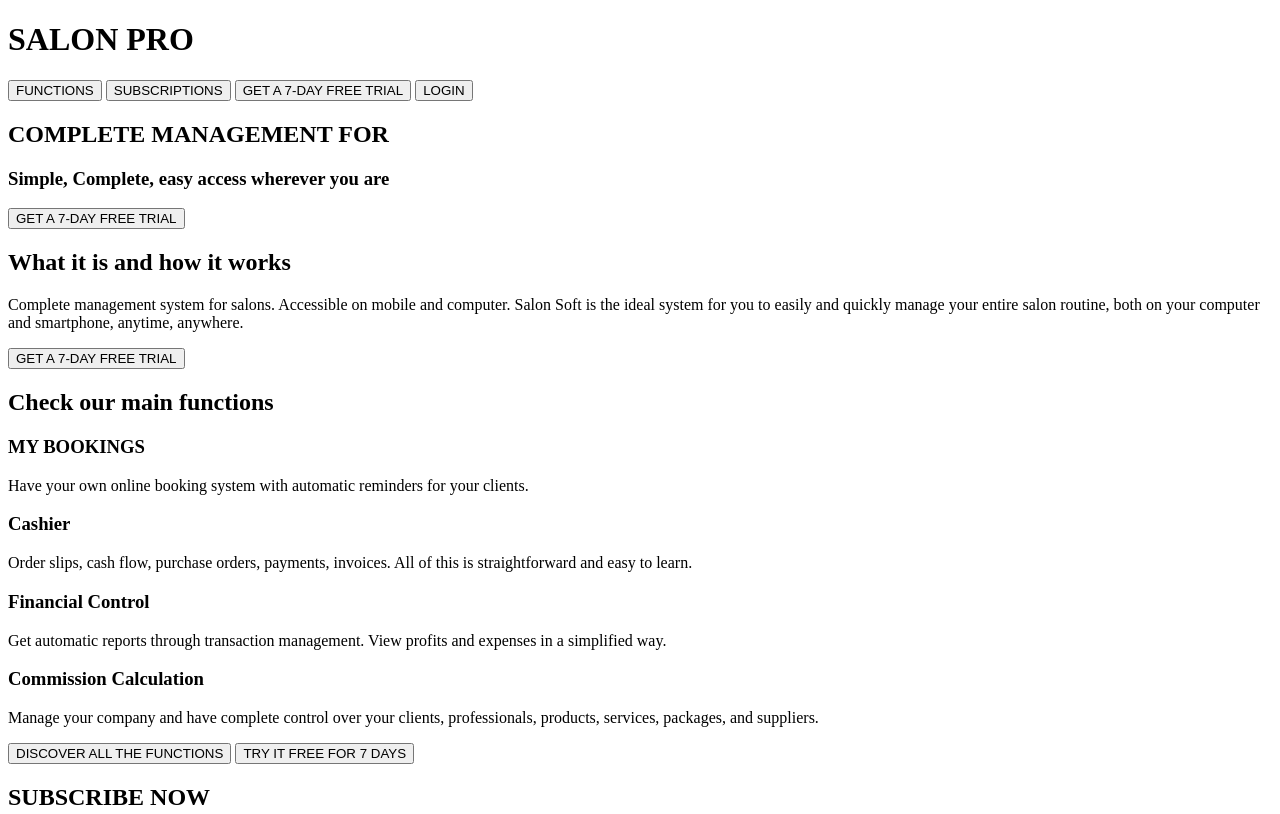
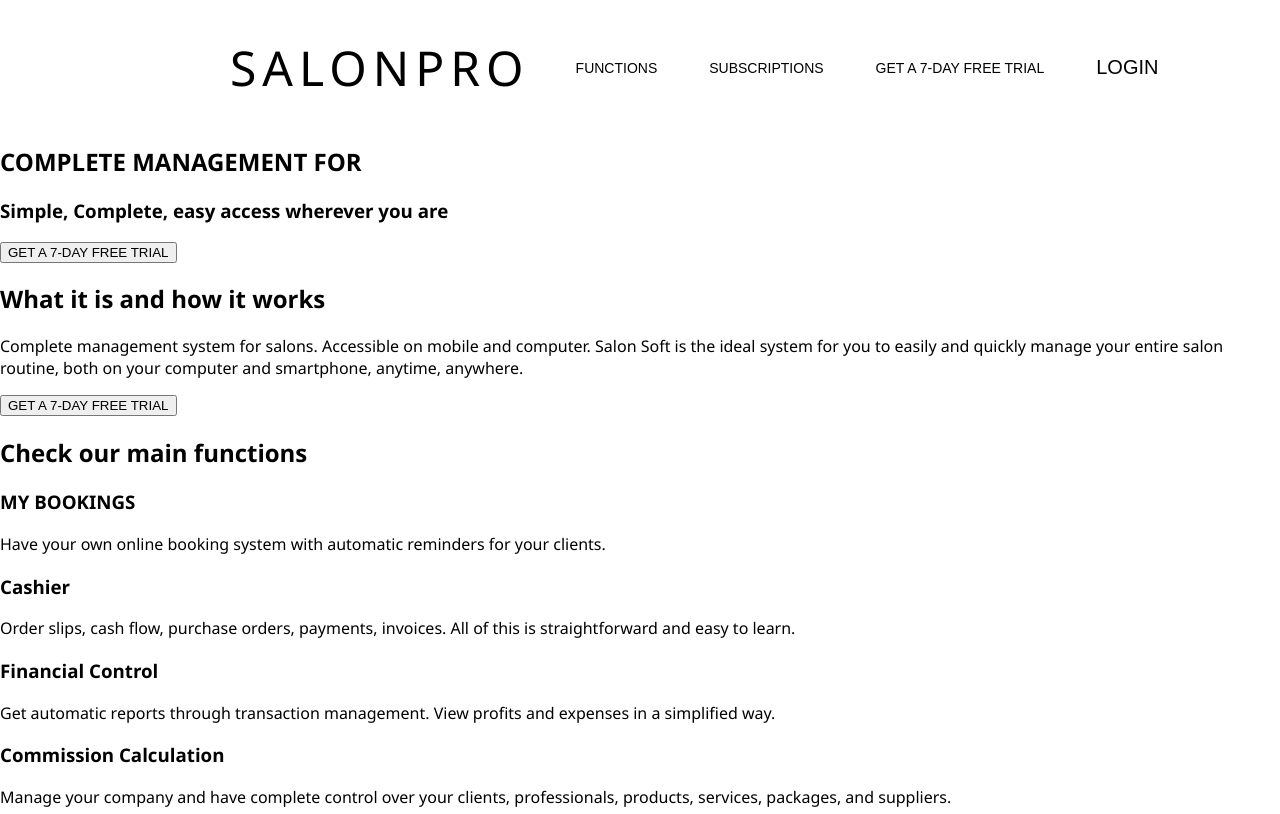
Before and after one commit to Jvictorbicker/SaaS-Salon-PRO, a plain HTML site: page index.html in a window 1280 px wide. Shown: the top 814 px of the page. Drawn offline with Linux system fonts and the light colour scheme.

Commit message:
mais um commit

```diff
--- a/index.html
+++ b/index.html
@@ -1,3 +1,5 @@
+<link rel="stylesheet" href="styles.css">
+
 <!DOCTYPE html>
 <html lang="pt-BR">
 <head>
@@ -7,7 +9,7 @@
 </head>
 <body>
     <header>
-        <h1>SALON PRO</h1>
+        <h1>SALONPRO</h1>
         <nav>
             <button>FUNCTIONS</button>
             <button>SUBSCRIPTIONS</button>
--- /dev/null
+++ b/styles.css
@@ -0,0 +1,55 @@
+/* Fonte padrão sans-serif fina */
+body {
+    font-family: "Segoe UI", "Roboto", "Helvetica Neue", Arial, sans-serif;
+    font-weight: 300; /* thin/light */
+    margin: 0;
+    padding: 0;
+    background: #ffffff;
+}
+
+/* Header */
+header {
+    display: flex;
+    align-items: center;
+    padding: 25px 40px;
+    margin-top: 10px;   /* move para baixo */
+    margin-left: 190px;  /* move para a direita */
+    gap: 30px;
+}
+
+/* Título */
+header h1 {
+    font-size: 48px;
+    letter-spacing: 6px;
+    font-weight: 300; /* leve */
+    margin: 0;
+}
+
+/* Navegação */
+nav {
+    display: flex;
+    gap: 20px;
+}
+
+/* Botões do menu */
+nav button {
+    background: none;
+    border: none;
+    font-size: 14px;
+    font-weight: 300;
+    cursor: pointer;
+    padding: 10px 16px;
+    border-radius: 8px;
+    transition: 0.2s;
+}
+
+/* Hover nos botões */
+nav button:hover {
+    background: #f2f2f2;
+}
+
+/* Aumenta apenas o botão LOGIN (4º botão) */
+nav button:nth-child(4) {
+    font-size: 20px;  /* aumenta só o LOGIN */
+    font-weight: 400; /* opcional, mais destacado */
+}
```
